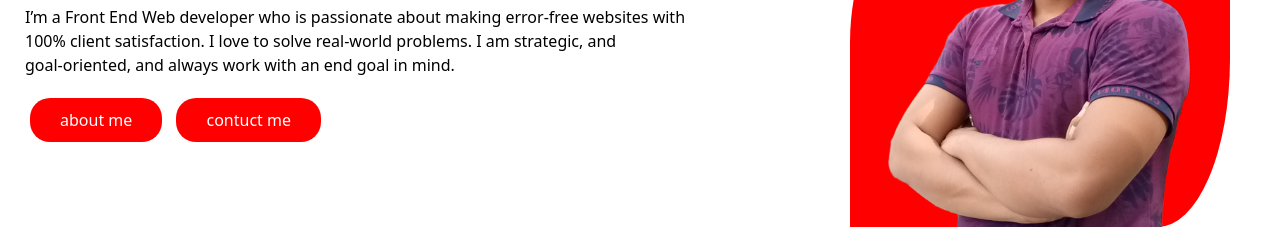
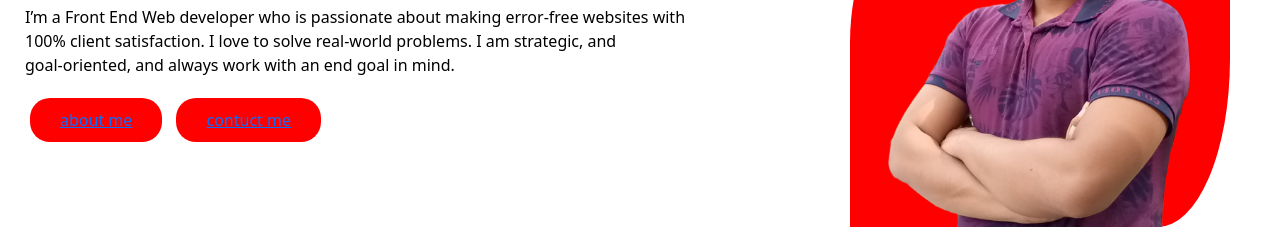
Before and after one commit to NazmulHasanShefat/newportfolio, a plain HTML site: page index.html in a window 1280 px wide. Shown: the part 345-586 px from the top of the page. Drawn offline with nearby package versions, Linux system fonts and the light colour scheme.

Commit message:
some midification

```diff
--- a/index.html
+++ b/index.html
@@ -51,8 +51,8 @@
      <h3><span id="element"></span></h3>
      <p>I’m a Front End Web developer who is passionate about making error-free websites with 100% client satisfaction. I love to solve real-world problems. I am strategic, and <br>
          goal-oriented, and always work with an end goal in mind.</p>
-         <button class="about-btn"><a href="./myCv.pdf" download="NazmulHasanCV">about me</a></button>
-         <button class="about-btn"><a href="contuctpage/contuct.html">contuct me</a></button>
+         <a href="./myCv.pdf" download="NazmulHasanCV"><button type="button" class="about-btn">about me</a></button>
+         <button type="button" class="about-btn"><a href="contuctpage/contuct.html">contuct me</a></button>
     </div>
     <div class="image-container">
       <img src="My project (3).png" class="my-photo" alt="">
--- a/style.scss
+++ b/style.scss
@@ -167,7 +167,6 @@ body{
 }
 .about-btn{
     background-color: var(--primary-color);
-    text-decoration: none;
     color:var(--icom-color);
     border:none;
     outline: none;
@@ -178,10 +177,6 @@ body{
     font-size: 1rem;
     border-radius:20px;
     margin:5px;
-}
-.about-btn a{
-    text-decoration:none;
-    color:#fff;
 }
 .about-btn:hover{
     background-color: var(--thard-color);
```
Also changed, not shown: style.css, 1 other file.
